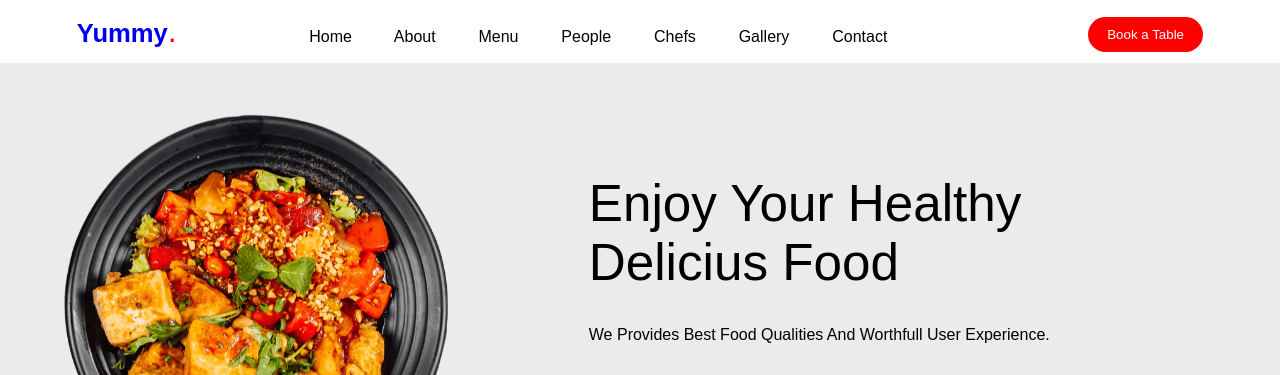
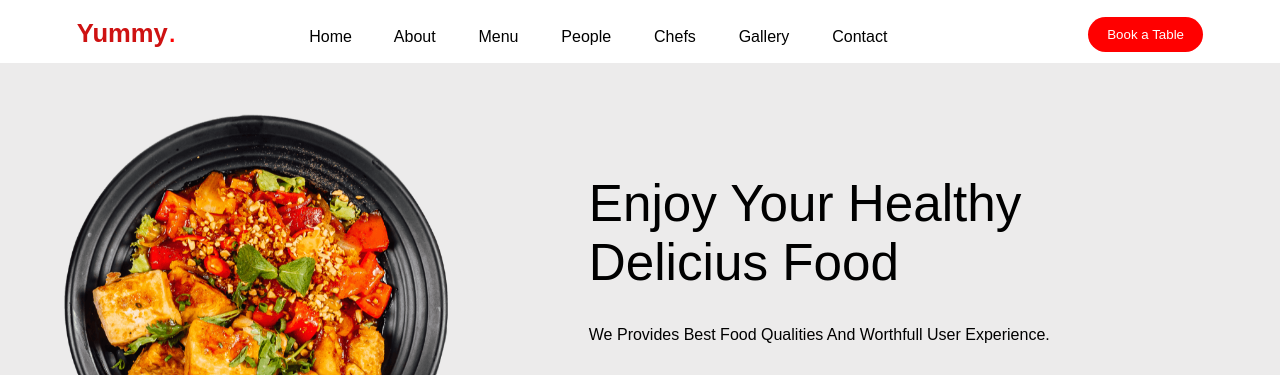
Before and after one commit to masterSahil/Yummy, a plain HTML site: page index.html in a window 1280 px wide. Shown: the top 375 px of the page. Drawn offline with Linux system fonts and the light colour scheme.

Commit message:
Update style.css

```diff
--- a/style.css
+++ b/style.css
@@ -16,6 +16,7 @@ h1{
     font-weight: normal;
 }
 .logo{
+    color: #ce1212;
     font-family: sans-serif;
     display: inline;
     margin-left: 5vw;
```
